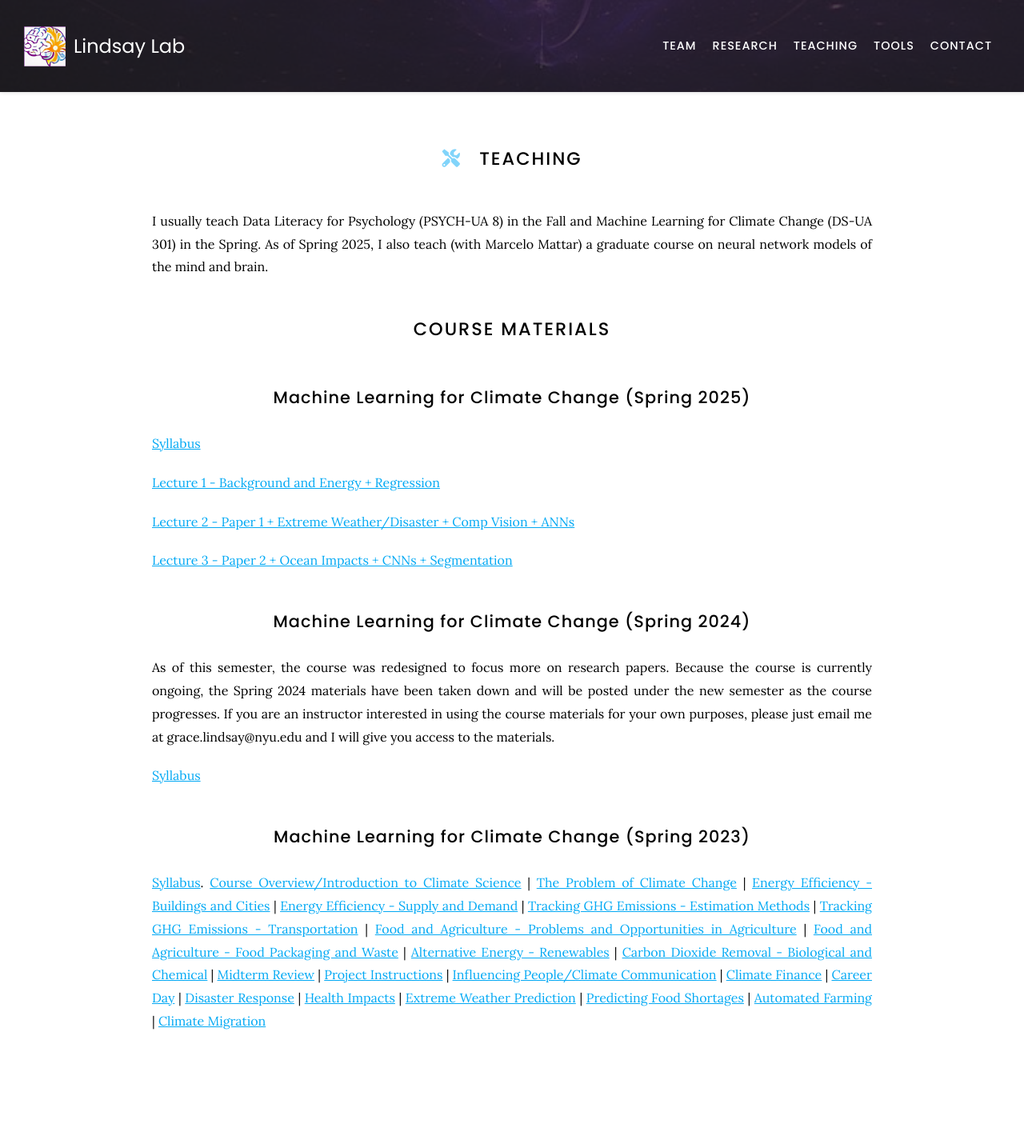
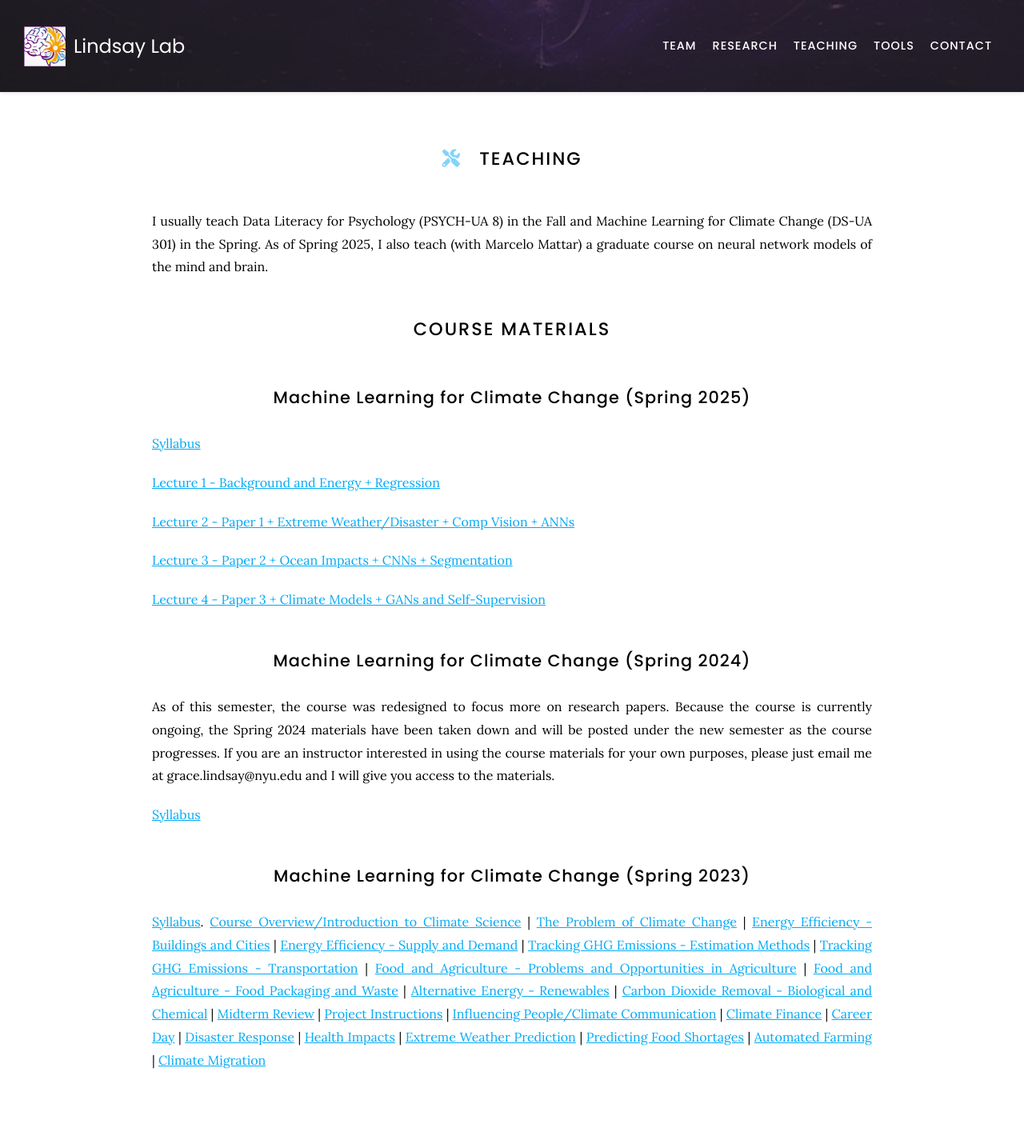
Before and after one commit to Lindsay-Lab/lindsay-lab.github.io, a Jekyll site: the page built from teaching/index.md, in a window 1280 px wide. Shown: the whole page at 80% size. Built offline with Jekyll 4.4.1, drawn with Linux system fonts in a browser that asks for light colours; nearby versions of some CDN libraries; before the commit the page ends 1371 px from its top, so only the background shows below that.

Commit message:
Update index.md

```diff
--- a/teaching/index.md
+++ b/teaching/index.md
@@ -18,6 +18,8 @@
 [Lecture 2 - Paper 1 + Extreme Weather/Disaster + Comp Vision + ANNs](https://lindsay-lab.github.io/ClimateML_Lectures/Lecture%202%20-%20Paper%201%20%2B%20Extreme%20Weather%20%2B%20Comp%20Vision2025.pdf)
 
 [Lecture 3 - Paper 2 + Ocean Impacts + CNNs + Segmentation](https://lindsay-lab.github.io/ClimateML_Lectures/Lecture%203%20-%20Paper%202%20%2B%20Ocean%20Impacts%20%2B%20CNN_Segmentation2025.pdf)
+
+[Lecture 4 - Paper 3 + Climate Models + GANs and Self-Supervision](https://lindsay-lab.github.io/ClimateML_Lectures/Lecture%204%20-%20Paper%203%20%2B%20Climate%20Models%20%2B%20GANs%20and%20Self-Supervision2025.pdf)
 
 ## Machine Learning for Climate Change (Spring 2024)
 As of this semester, the course was redesigned to focus more on research papers. Because the course is currently ongoing, the Spring 2024 materials have been taken down and will be posted under the new semester as the course progresses. If you are an instructor interested in using the course materials for your own purposes, please just email me at grace.lindsay@nyu.edu and I will give you access to the materials.
```
